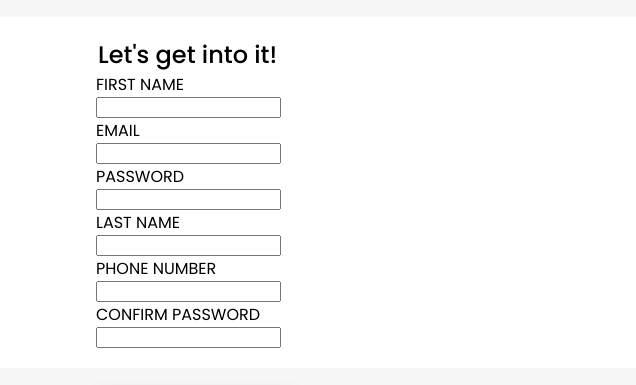
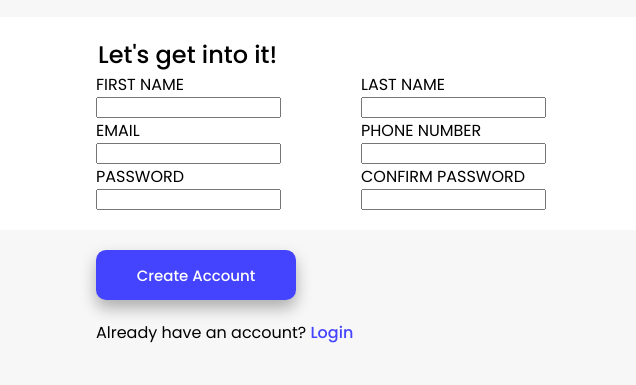
Before and after one commit to zjason25/signup-form, a plain HTML site: page index.html in a window 1280 px wide. Shown: the part 257-642 px from the top of the page, 644-1280 px from the left. Drawn offline with Linux system fonts and the light colour scheme.

Commit message:
Add flexbox to form

```diff
--- a/styles.css
+++ b/styles.css
@@ -79,6 +79,11 @@ form {
   padding-left: 100px;
 }
 
+.form-container {
+  display: flex;
+  gap: 5em;
+}
+
 legend {
   font-size: 24px;
   font-weight: 500;
```
